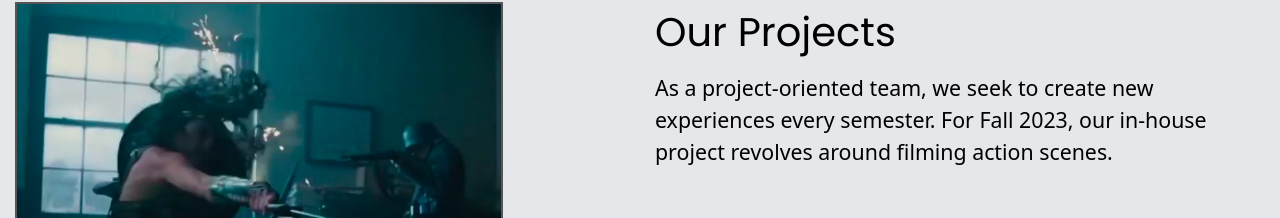
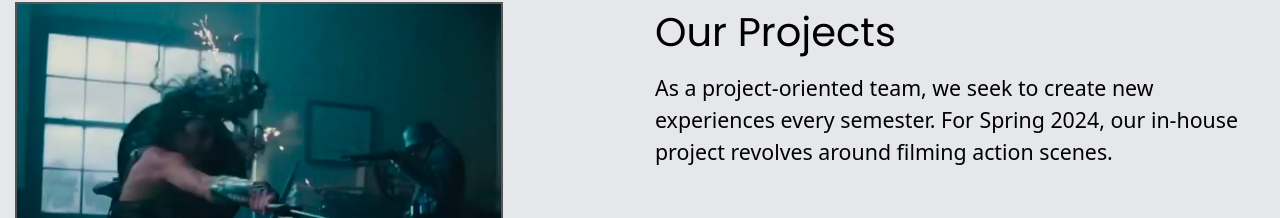
Before and after one commit to Cornell-IFT/ClubWebsite, a React (Create React App) app: page / in a window 1280 px wide. Shown: the part 2108-2326 px from the top of the page. Built offline with nearby package versions, Linux system fonts and the light colour scheme.

Commit message:
Update Home.js
Updated date to Spring 2024

```diff
--- a/src/pages/Home.js
+++ b/src/pages/Home.js
@@ -25,7 +25,7 @@ const Home = () => {
       <div class="bg-gray-200">
         <TwoColumn heading="Our Mission" text="Our mission is to explore ways to combine interests in film and technology. We want to bring stories alive through innovative filmmaking, including but not limited to the use of technologies such as virtual reality, augmented reality, 360 film, and drone usage." image="/drone.jpeg" left={true} />
         <TwoColumn heading="Our Tools" text="We use anything from drones, VR sets, to post-production software to build out our ideas. We are also open to explore all kinds of computer graphics engines, such as Blender and Unity, to create projects." image="/donut_blender.png" left={false} />
-        <TwoColumn heading="Our Projects" text="As a project-oriented team, we seek to create new experiences every semester. For Fall 2023, our in-house project revolves around filming action scenes." image="/wonder_woman.png" left={true} />
+        <TwoColumn heading="Our Projects" text="As a project-oriented team, we seek to create new experiences every semester. For Spring 2024, our in-house project revolves around filming action scenes." image="/wonder_woman.png" left={true} />
       </div>
     </div>
   );
```
